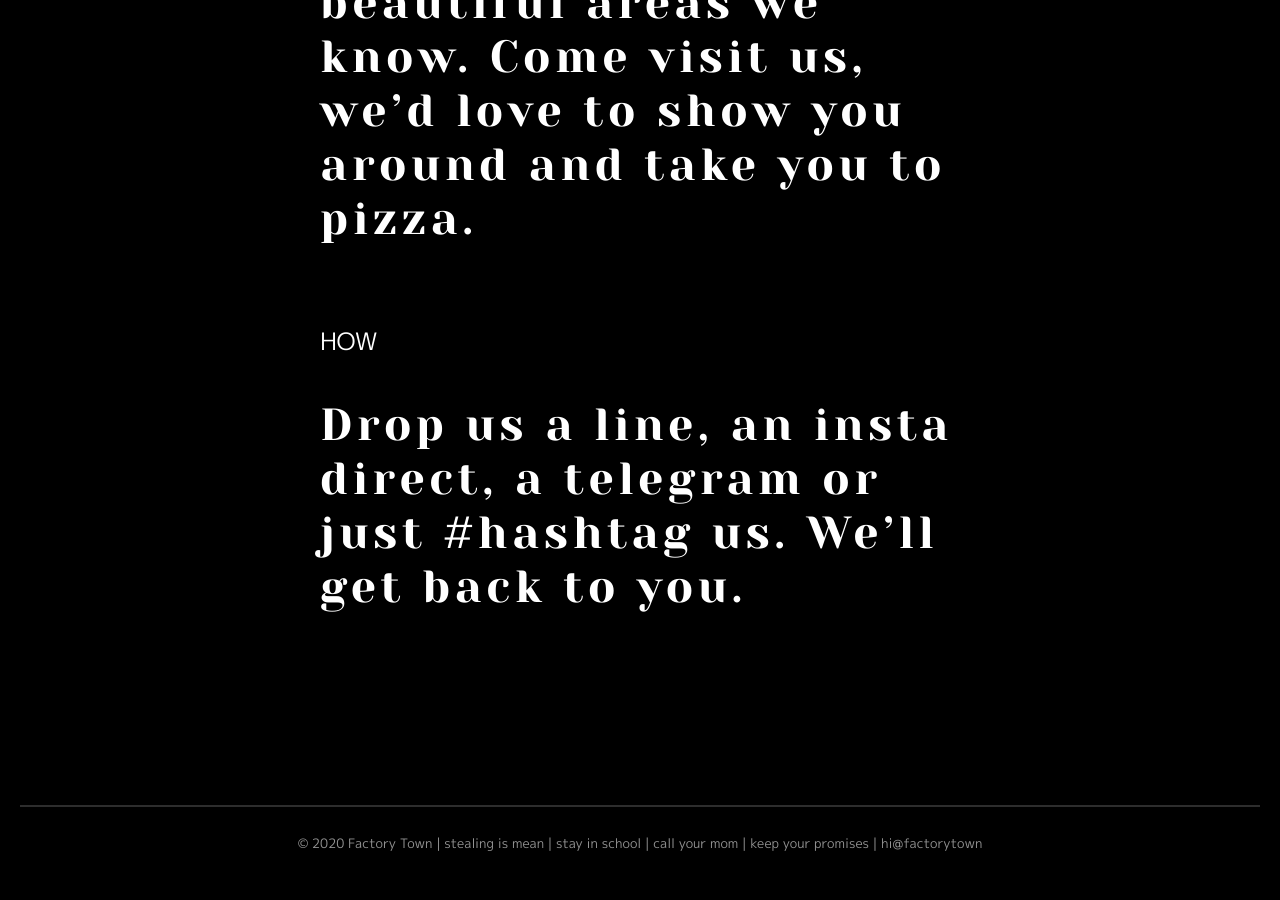
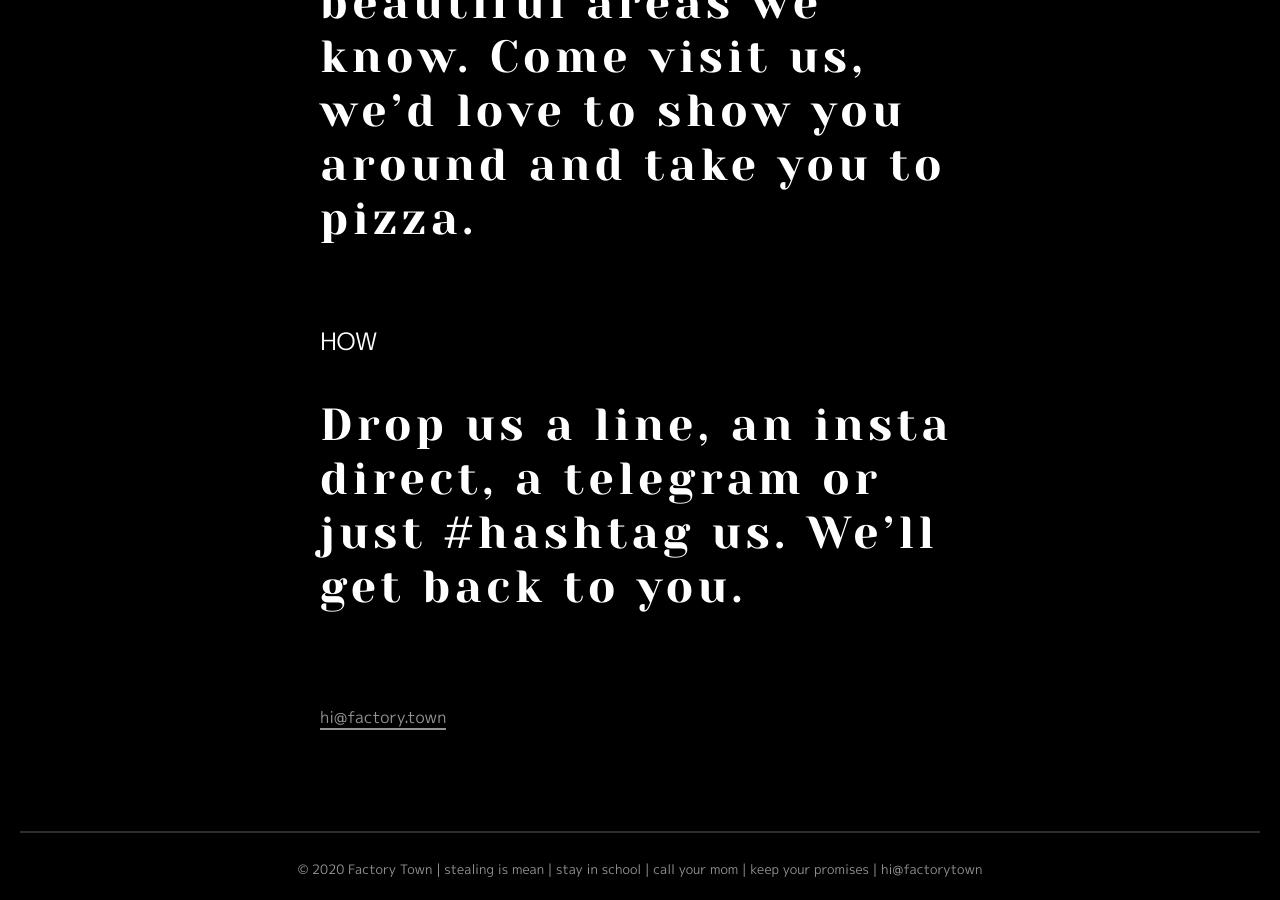
Before and after one commit to factorytown/factorytown.github.io, a Jekyll site: the page built from _pages/about.md, in a window 1280 px wide and 900 px high, scrolled down 3307 px. Built offline with Jekyll 4.4.1, drawn with Linux system fonts in a browser that asks for light colours; nearby versions of some CDN libraries; before the commit the page ends 4181 px from its top, so only the background shows below that.

Commit message:
Updated About

```diff
--- a/_pages/about.md
+++ b/_pages/about.md
@@ -34,3 +34,4 @@ title: ABOUT
 <BR>
 <BR>
 <BR>
+<a href="mailto:hi@factory.town">hi@factory.town</a>
```
